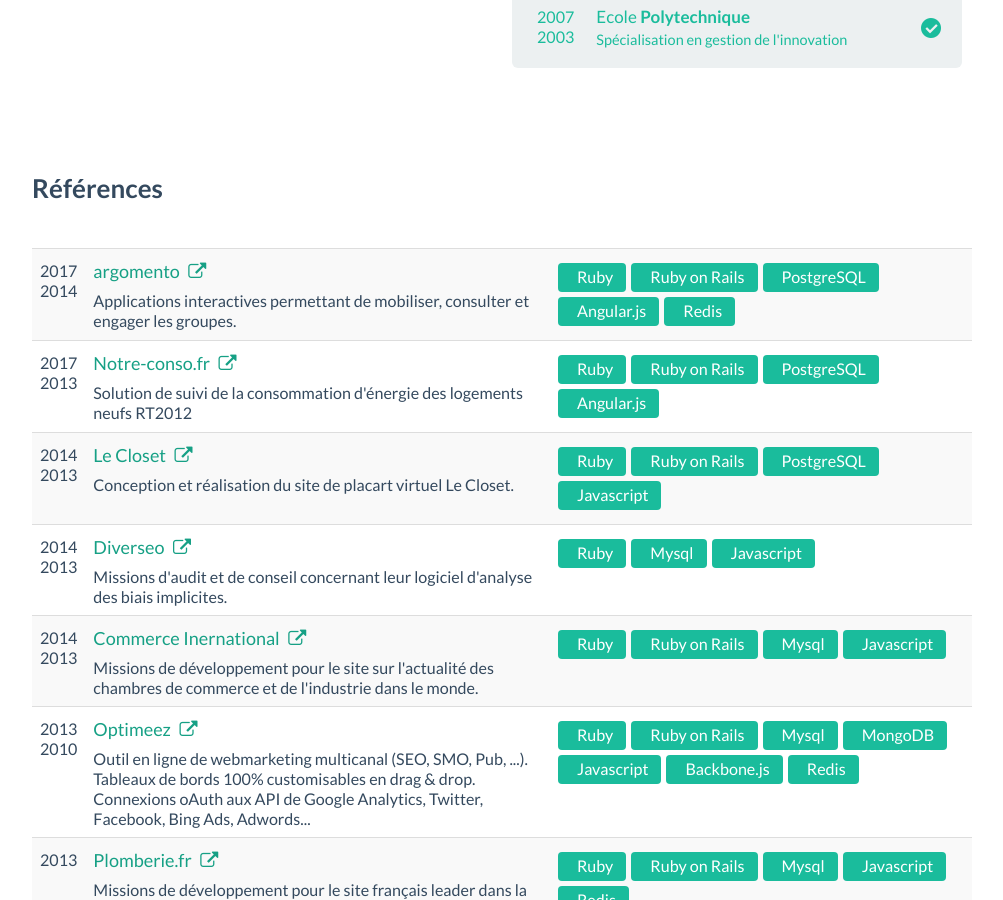
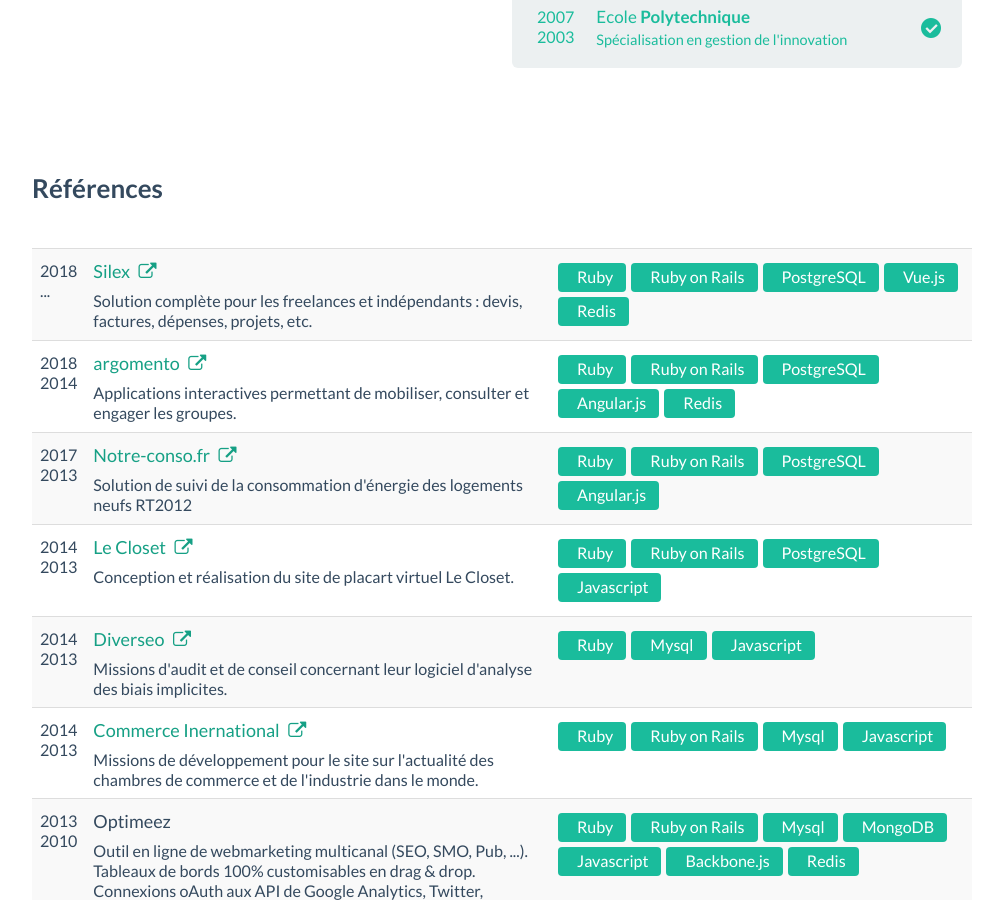
Before and after one commit to arambert/arambert.github.io, a Jekyll site: the page built from index.html, in a window 1280 px wide and 900 px high, scrolled down 1307 px. Shown: the whole window, without its empty margins (138-1141 px from the left). Built offline with Jekyll 4.4.1, drawn with Linux system fonts in a browser that asks for light colours.

Commit message:
Update references.html

```diff
--- a/_includes/references.html
+++ b/_includes/references.html
@@ -4,8 +4,16 @@
   <div class="span12">
     <table class="table table-striped table-hover">
       <tbody>
+        <tr>
+         <td>2018<br/>...</td>
+         <td>
+          <h4><a href='https://fr.silex.pro/'>Silex <i class='icon-external-link'></i></a></h4>
+          Solution complète pour les freelances et indépendants : devis, factures, dépenses, projets, etc.
+        </td>
+        <td><div class='tagsinput'><span class='tag'>Ruby</span><span class='tag'>Ruby on Rails</span><span class='tag'>PostgreSQL</span><span class='tag'>Vue.js</span><span class='tag'>Redis</span></div></td>
+      </tr>
        <tr>
-         <td>2017<br/>2014</td>
+         <td>2018<br/>2014</td>
          <td>
           <h4><a href='http://argomento.fr/'>argomento <i class='icon-external-link'></i></a></h4>
           Applications interactives permettant de mobiliser, consulter et engager les groupes.
@@ -56,7 +64,7 @@
       <tr>
         <td>2013<br/>2010</td>
         <td>
-          <h4><a href='http://fr.optimeez.com'>Optimeez <i class='icon-external-link'></i></a></h4>
+          <h4>Optimeez</h4>
           Outil en ligne de webmarketing multicanal (SEO, SMO, Pub, ...).<br/>
           Tableaux de bords 100% customisables en drag & drop.<br/>
           Connexions oAuth aux API de Google Analytics, Twitter, Facebook, Bing Ads, Adwords...
@@ -91,7 +99,7 @@
       <tr>
         <td>2011</td>
         <td>
-          <h4><a href='http://github.com/weboglobin/semrush'>gem SemRush <i class='icon-external-link'></i></a> </h4>
+          <h4><a href='http://github.com/arambert/semrush'>gem SemRush <i class='icon-external-link'></i></a> </h4>
           <i class='icon-gift open-source'> Open Source</i>
           Interface de communication en Ruby avec l'API de <a href='http://www.semrush.com/'>SemRush</a>
         </td>
```
